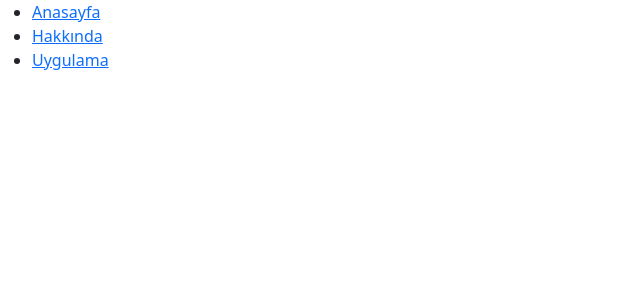
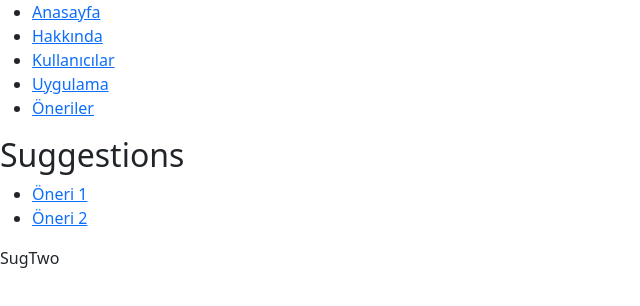
Before and after one commit to hasansaid/React-Work, a React (Create React App) app: page /suggestions/sugTwo in a window 1280 px wide. Shown: the top 306 px of the page, without its empty margins (0-640 px from the left). Built offline with nearby package versions, Linux system fonts and the light colour scheme.

Commit message:
added react-router-dom

```diff
--- a/src/components/phoneBookApp/component/Contacts.jsx
+++ b/src/components/phoneBookApp/component/Contacts.jsx
@@ -19,7 +19,7 @@ const Contacts = () => {
   ]);
 
   useEffect(() => {
-    console.log(contacts);
+    // console.log(contacts);
   }, [contacts]);
   return (
     <div className="d-flex flex-column mb-3">
--- a/src/components/phoneBookApp/component/Form/Index.jsx
+++ b/src/components/phoneBookApp/component/Form/Index.jsx
@@ -21,7 +21,7 @@ const Index = ({ addContact, contacts }) => {
 
     addContact([...contacts, form]);
     // setForm(initialFormValues);
-    console.log(form);
+    // console.log(form);
   };
   return (
     <div>
--- a/src/components/reactRouter/Index.jsx
+++ b/src/components/reactRouter/Index.jsx
@@ -1,24 +1,13 @@
 import React from "react";
-import {
-  BrowserRouter as Router,
-  Routes,
-  Route,
-  BrowserRouter,
-  Link,
-} from "react-router-dom";
-import PhoneBookApp from "../phoneBookApp/PhoneBookApp";
-import About from "./components/About";
-import Home from "./components/Home";
+import { Routes } from "react-router";
 import Menu from "./components/Menu";
+import Rroutes from "./components/Rroutes";
+
 const index = () => {
   return (
     <div>
       <Menu />
-      <Routes>
-        <Route index element={<Home />} />
-        <Route path="about" element={<About />} />
-        <Route path="app" element={<PhoneBookApp />} />
-      </Routes>
+      <Rroutes />
     </div>
   );
 };
--- a/src/components/reactRouter/components/Menu.jsx
+++ b/src/components/reactRouter/components/Menu.jsx
@@ -12,7 +12,13 @@ const Menu = () => {
           <Link to="about">Hakkında</Link>
         </li>
         <li>
+          <Link to="users">Kullanıcılar</Link>
+        </li>
+        <li>
           <Link to="app">Uygulama</Link>
+        </li>
+        <li>
+          <Link to="suggestions">Öneriler</Link>
         </li>
       </ul>
     </div>
--- /dev/null
+++ b/src/components/reactRouter/components/Nesting/Sug.jsx
@@ -0,0 +1,7 @@
+import React from "react";
+
+const Sug = () => {
+  return <div>Sug</div>;
+};
+
+export default Sug;
--- /dev/null
+++ b/src/components/reactRouter/components/Nesting/SugTwo.jsx
@@ -0,0 +1,7 @@
+import React from "react";
+
+const SugTwo = () => {
+  return <div>SugTwo</div>;
+};
+
+export default SugTwo;
--- /dev/null
+++ b/src/components/reactRouter/components/Nesting/Suggestions.jsx
@@ -0,0 +1,29 @@
+import React from "react";
+import { Outlet, Route, Routes } from "react-router";
+import { Link, useRouteMatch } from "react-router-dom";
+import Sug from "./Sug";
+import SugTwo from "./SugTwo";
+
+const Suggestions = () => {
+  // let { path, url } = useRouteMatch();
+  return (
+    <div>
+      <h2>Suggestions</h2>
+      <ul>
+        <li>
+          <Link to={`sug`}> Öneri 1</Link>
+        </li>
+        <li>
+          <Link to={`sugTwo`}> Öneri 2</Link>
+        </li>
+      </ul>
+      <Outlet />
+      {/* <Routes>
+        <Route path={`sug`} element={<Sug />}></Route>
+        <Route path={`sugTwo`} element={<SugTwo />}></Route>
+      </Routes> */}
+    </div>
+  );
+};
+
+export default Suggestions;
--- /dev/null
+++ b/src/components/reactRouter/components/NotFound.jsx
@@ -0,0 +1,7 @@
+import React from "react";
+
+const NotFound = () => {
+  return <div>NotFound</div>;
+};
+
+export default NotFound;
--- /dev/null
+++ b/src/components/reactRouter/components/Rroutes.jsx
@@ -0,0 +1,37 @@
+import React from "react";
+import {
+  BrowserRouter as Router,
+  Routes,
+  Route,
+  BrowserRouter,
+  Link,
+} from "react-router-dom";
+import PhoneBookApp from "../../phoneBookApp/PhoneBookApp";
+import About from "./About";
+import Home from "./Home";
+import Sug from "./Nesting/Sug";
+import Suggestions from "./Nesting/Suggestions";
+import SugTwo from "./Nesting/SugTwo";
+import NotFound from "./NotFound";
+import User from "./User";
+import Users from "./Users";
+const Rroutes = () => {
+  return (
+    <div>
+      <Routes>
+        <Route index element={<Home />}></Route>
+        <Route path="/about" element={<About />} />
+        <Route path="/users" element={<Users />}></Route>
+        <Route path="/user/:id" element={<User />}></Route>
+        <Route path="/app" element={<PhoneBookApp />} />
+        <Route path="/suggestions" element={<Suggestions />}>
+          <Route path="sug" element={<Sug />}></Route>
+          <Route path="sugTwo" element={<SugTwo />}></Route>
+        </Route>
+        <Route path="*" element={<NotFound />}></Route>
+      </Routes>
+    </div>
+  );
+};
+
+export default Rroutes;
--- /dev/null
+++ b/src/components/reactRouter/components/User.jsx
@@ -0,0 +1,9 @@
+import React from "react";
+import { useParams } from "react-router";
+
+const User = () => {
+  const { id } = useParams();
+  return <div>User - {id}</div>;
+};
+
+export default User;
--- /dev/null
+++ b/src/components/reactRouter/components/Users.jsx
@@ -0,0 +1,22 @@
+import React from "react";
+import { Link } from "react-router-dom";
+
+const Users = () => {
+  return (
+    <div>
+      <ul>
+        <li>
+          <Link to="/user/1">User 1</Link>
+        </li>
+        <li>
+          <Link to="/user/2">User 2</Link>
+        </li>
+        <li>
+          <Link to="/user/3">User 3</Link>
+        </li>
+      </ul>
+    </div>
+  );
+};
+
+export default Users;
```
Also changed, not shown: src/components/reactRouter/components/Nesting/SRoutes.jsx (added, +7 -0 lines).
